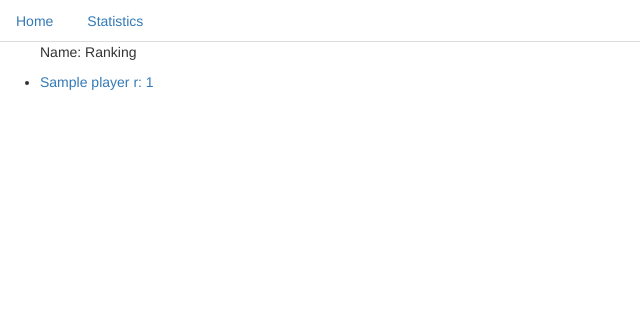
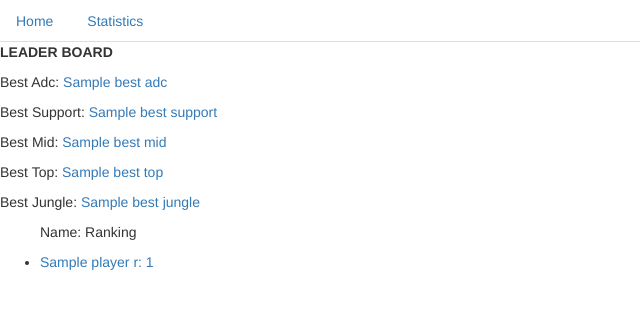
Before and after one commit to TwelveNights/RiftScuttler, a Django app: template playerstatistics/templates/playerstatistics/index.html in a window 1280 px wide. Shown: the top 309 px of the page, without its empty margins (0-640 px from the left). Run offline with Django 3.2, Linux system fonts and the light colour scheme; the template is opened without the code that fills it: most values are stand-ins (such as "Sample title", 1, 10 or a date in 2020); some libraries are stand-ins or nearby versions.

Commit message:
Added Best players Section

```diff
--- a/playerstatistics/templates/playerstatistics/index.html
+++ b/playerstatistics/templates/playerstatistics/index.html
@@ -2,6 +2,37 @@
 {% block content %}
 
 {% if ranklist %}
+    <p><b>LEADER BOARD</b></p>
+    {% if  bestAdc.name %}
+        <p>Best Adc: <a href="{% url 'playerstatistics:detail' bestAdc.id %}">{{ bestAdc.name }}</a></p>
+    {% else %}
+        <p>Best Adc: {{ bestAdc }}</p>
+    {% endif %}
+
+    {% if  bestSupport.name %}
+        <p>Best Support: <a href="{% url 'playerstatistics:detail' bestSupport.id %}">{{ bestSupport.name }}</a></p>
+    {% else %}
+        <p>Best Support: {{ bestSupport }}</p>
+    {% endif %}
+
+    {% if  bestMid.name %}
+        <p>Best Mid: <a href="{% url 'playerstatistics:detail' bestMid.id %}">{{ bestMid.name }}</a></p>
+    {% else %}
+        <p>Best Mid: {{ bestMid }}</p>
+    {% endif %}
+
+    {% if  bestTop.name %}
+        <p>Best Top: <a href="{% url 'playerstatistics:detail' bestTop.id %}">{{ bestTop.name }}</a></p>
+    {% else %}
+        <p>Best Top: {{ bestTop }}</p>
+    {% endif %}
+
+    {% if  bestJungle.name %}
+        <p>Best Jungle: <a href="{% url 'playerstatistics:detail' bestJungle.id %}">{{ bestJungle.name }}</a></p>
+    {% else %}
+        <p>Best Jungle: {{ bestJungle }}</p>
+    {% endif %}
+
     <ul>
     <p>Name: Ranking</p>
     {% for playerR in ranklist %}
```
Also changed, not shown: playerstatistics/views.py (+22 -2 lines).
